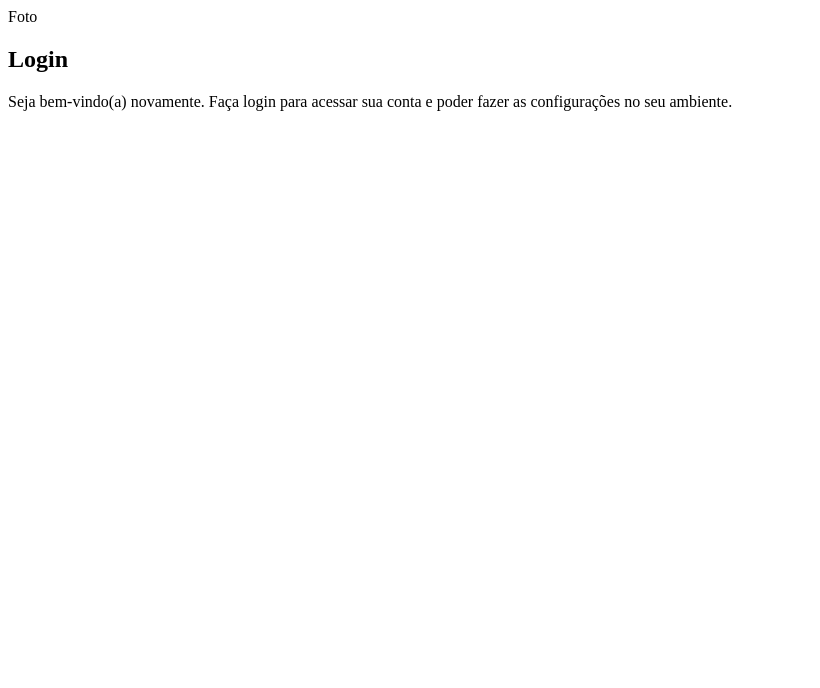
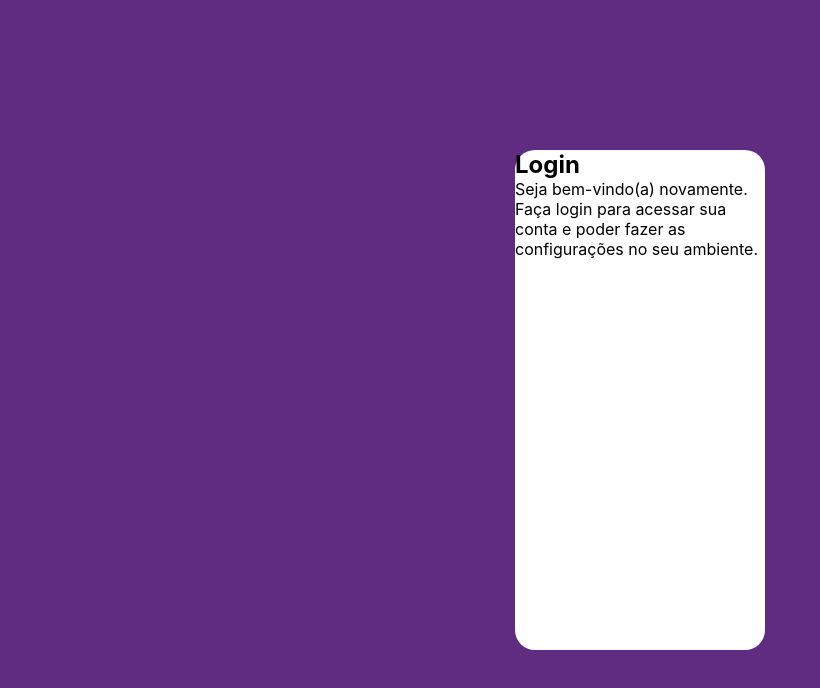
Before and after one commit to arnaldohenrique/projeto-login, a plain HTML site: page index.html in a window 1280 px wide. Shown: the whole page, without its empty margins (0-820 px from the left). Drawn offline with Linux system fonts and the light colour scheme.

Commit message:
começando as estruturas

```diff
--- a/estilos/style.css
+++ b/estilos/style.css
@@ -5,3 +5,38 @@
         Verde: #49a09d
         Lilás: #5f2c82
 */
+
+* {
+        font-family: -apple-system, BlinkMacSystemFont, 'Segoe UI', Roboto, Oxygen, Ubuntu, Cantarell, 'Open Sans', 'Helvetica Neue', sans-serif;
+        padding: 0;
+        margin: 0;
+        box-sizing: border-box;
+}
+
+body, html {
+        background-color: #5f2c82;
+        height: 100vh;
+        width: 100vw;
+}
+
+main {
+        position: relative;
+        height: 100vh;
+        width: 100vw;
+}
+
+section#login {
+        position: absolute;
+        top: 50%;
+        left: 50%;
+        transform: translate(-50%, -50%);
+
+        background-color: white;
+        width: 250px;
+        height: 500px;
+        border-radius: 20px;
+}
+
+section#login > div#imagem {
+
+}
--- a/index.html
+++ b/index.html
@@ -11,7 +11,7 @@
     <main>
         <section id="login">
             <div id="imagem">
-                Foto
+
             </div>
             <div id="formulario">
                 <h1>Login</h1>
```
Also changed, not shown: imagens/viagem.jpg (renamed from imagens/pexels-ben-mack-6775243.jpg).
